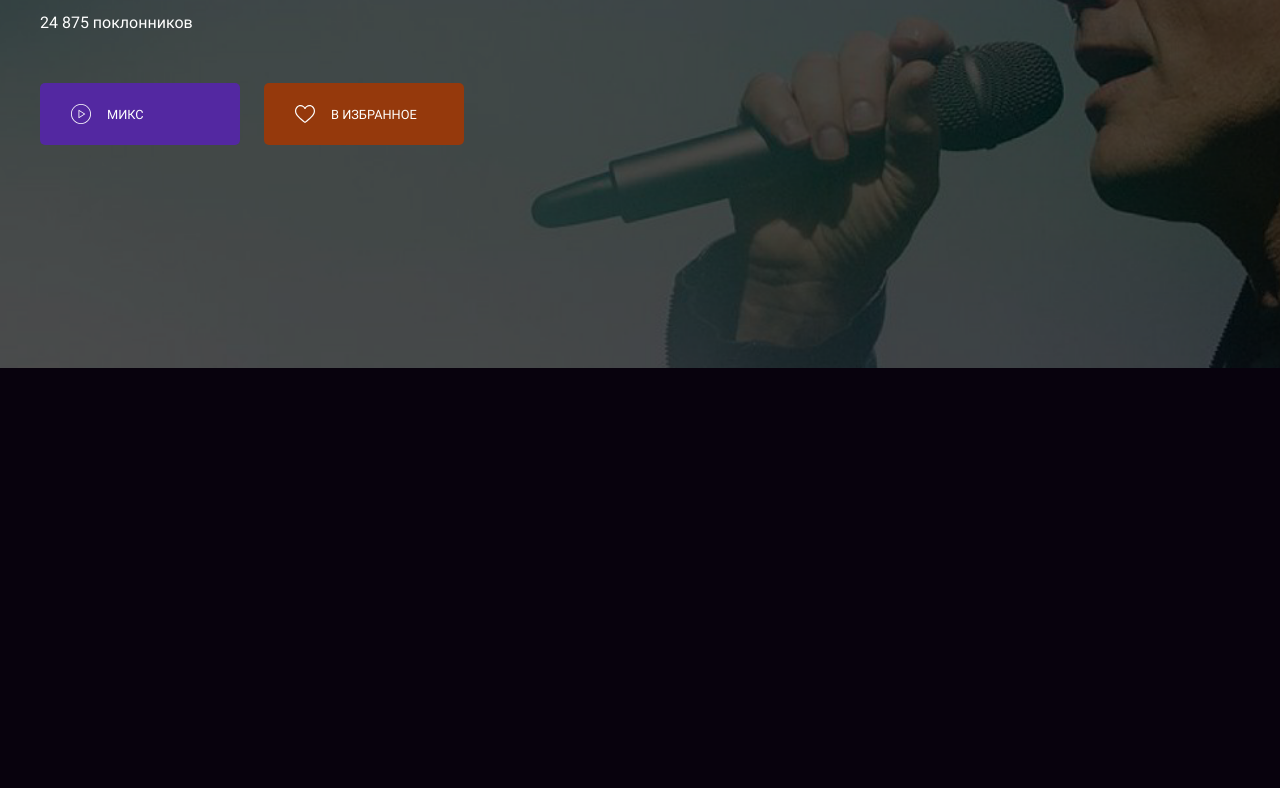
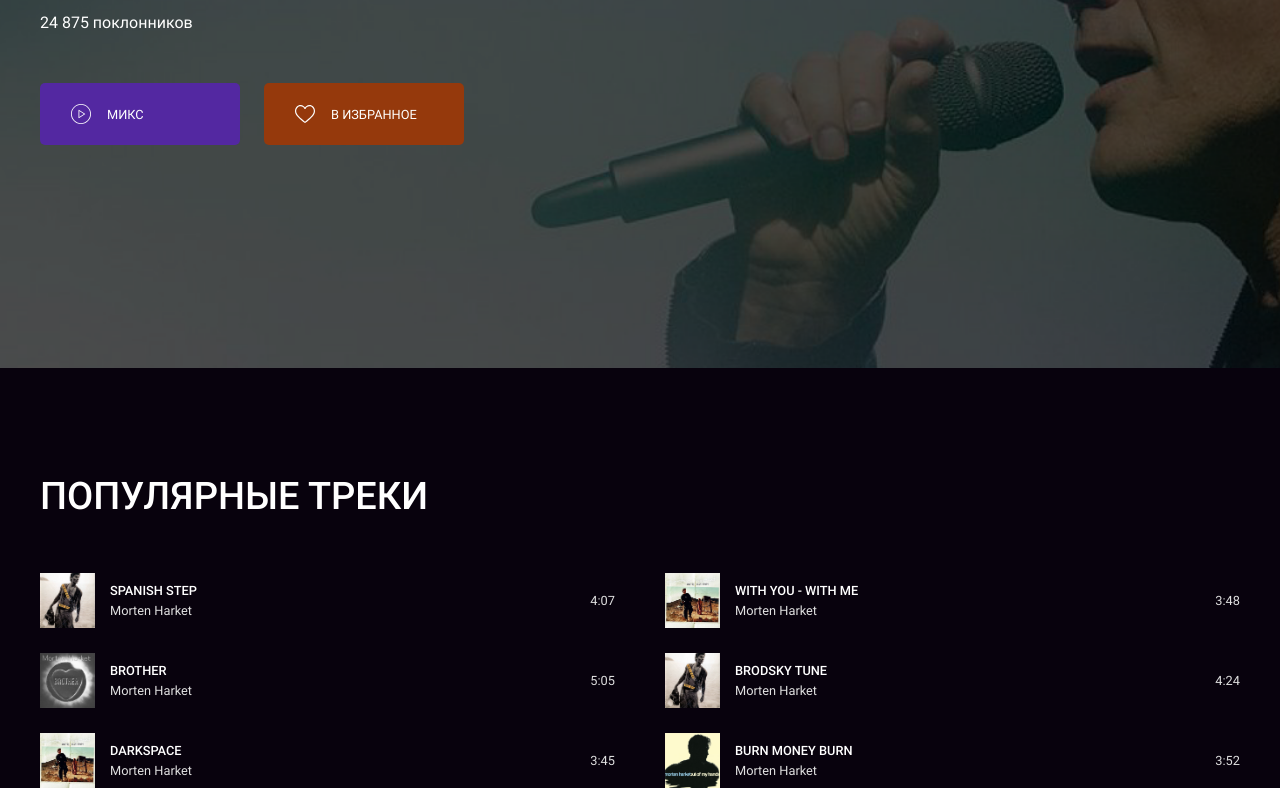
Before and after one commit to Dayana-mak/layout-designer-project-56, a website: page src/artist.html in a window 1280 px wide. Shown: the part 345-1133 px from the top of the page. Before the commit the page ends 800 px from the top, so only its background shows below. Drawn offline with Linux system fonts and the light colour scheme.

Commit message:
add style section-popular-track

```diff
--- a/src/artist.html
+++ b/src/artist.html
@@ -30,9 +30,9 @@
       </div>
     </div>
   </header>
-  <main>
-    <section class="section-description bg-artist">
-      <div class="container description-container description-container-artist" id="page-description">
+  <main class="artist-page">
+    <section class="section-description bg-artist-page" id="page-description">
+      <div class="container description-container description-container-artist">
         <h1>Morten Harket</h1>
         <p>24 875 поклонников</p>
         <div class="buttons">
@@ -41,6 +41,61 @@
         </div>
       </div>
     </section>
+    <section class="section-popular-track">
+      <div class="container popular-track-container" id="page-popular-track">
+        <h2>Популярные треки</h2>
+        <div class="tracks">
+          <div class="popular-track">
+            <img src="./images/albums/Wild Seed.png" alt="Wild Seed">
+            <div class="track-info">
+              <h3 class="track-name">Spanish Step</h3>
+              <p class="track-artist">Morten Harket</p>
+            </div>
+            <p class="track-duration">4:07</p>
+          </div>
+          <div class="popular-track">
+            <img src="./images/albums/Letter from Egypt.png" alt="Letter from Egypt">
+            <div class="track-info">
+              <h3 class="track-name">With you - with me</h3>
+              <p class="track-artist">Morten Harket</p>
+            </div>
+            <p class="track-duration">3:48</p>
+          </div>
+          <div class="popular-track">
+            <img src="./images/albums/Brother.png" alt="Brother">
+            <div class="track-info">
+              <h3 class="track-name">Brother</h3>
+              <p class="track-artist">Morten Harket</p>
+            </div>
+            <p class="track-duration">5:05</p>
+          </div>
+          <div class="popular-track">
+            <img src="../src/images/albums/Wild Seed.png" alt="Wild Seed">
+            <div class="track-info">
+              <h3 class="track-name">Brodsky tune</h3>
+              <p class="track-artist">Morten Harket</p>
+            </div>
+            <p class="track-duration">4:24</p>
+          </div>
+          <div class="popular-track">
+            <img src="../src/images/albums/Letter from Egypt.png" alt="Letter from Egypt">
+            <div class="track-info">
+              <h3 class="track-name">Darkspace</h3>
+              <p class="track-artist">Morten Harket</p>
+            </div>
+            <p class="track-duration">3:45</p>
+          </div>
+          <div class="popular-track">
+            <img src="../src/images/albums/Out of My Hands.png" alt="Out of My Hands">
+            <div class="track-info">
+              <h3 class="track-name">Burn money burn</h3>
+              <p class="track-artist">Morten Harket</p>
+            </div>
+            <p class="track-duration">3:52</p>
+          </div>
+        </div>
+      </div>
+    </section>
   </main>
 </body>
 </html>
--- a/src/scss/app.scss
+++ b/src/scss/app.scss
@@ -7,3 +7,4 @@
 @import "./main-page/section-app.scss";
 @import "footer.scss";
 @import "./artist-page/section-description.scss";
+@import "./artist-page/section-popular-track.scss";
--- a/src/scss/artist-page/section-description.scss
+++ b/src/scss/artist-page/section-description.scss
@@ -1,4 +1,4 @@
-.bg-artist {
+.bg-artist-page {
   background-image: url("../images/background/Morten\ Harket.png");
   background-position: center;
   background-size: cover;
@@ -7,10 +7,6 @@
 .description-container-artist {
   padding-top: 250px;
   padding-bottom: 223px;
-
-  h1 {
-    text-align: left;
-  }
 
   p {
     margin-bottom: 48px;
--- /dev/null
+++ b/src/scss/artist-page/section-popular-track.scss
@@ -0,0 +1,52 @@
+.popular-track-container {
+  h2 {
+    margin-bottom: 48px;
+  }
+}
+
+.tracks {
+  display: grid;
+  grid-template-columns: repeat(2, 1fr);
+  grid-template-rows: repeat(3, 1fr);
+  column-gap: 50px;
+  row-gap: 25px;
+}
+
+.popular-track {
+  display: flex;
+  justify-content: space-between;
+  align-items: center;
+  font-size: 12.8px;
+
+  img {
+    width: 55px;
+    height: 55px;
+  }
+
+  .track-info {
+    padding-left: 15px;
+    flex: 1 0 auto;
+
+    .track-name {
+      font-size: 12.8px;
+      margin: 0;
+    }
+
+    .track-artist {
+      margin: 0;
+      color: $light;
+    }
+  }
+
+  .track-duration {
+    color: $light;
+  }
+
+}
+
+@media screen and (max-width: 1239px) {
+  .tracks {
+    grid-template-columns: 1fr;
+    grid-template-rows: repeat(6, 1fr);
+  }
+}
--- a/src/scss/general.scss
+++ b/src/scss/general.scss
@@ -25,12 +25,27 @@ body {
   background-color: $bg-color;
 }
 
+.main-page {
+  h1,
+  h2,
+  h3 {
+    text-align: center;
+  }
+}
+
+.artist-page {
+  h1,
+  h2,
+  h3 {
+    text-align: left;
+  }
+}
+
 h1,
 h2,
 h3 {
   margin: 0;
   text-transform: uppercase;
-  text-align: center;
 }
 
 h1 {
--- a/src/scss/main-page/section-description.scss
+++ b/src/scss/main-page/section-description.scss
@@ -1,4 +1,4 @@
-.bg-main {
+.bg-main-page {
   background-image: url("../images/background/banner.png");
   background-position: center;
   background-size: cover;
@@ -54,7 +54,7 @@
 }
 
 @media screen and (max-width: 1239px) {
-  .description-container {
+  .description-container-main {
     padding-top: 248px;
 
     .description-text {
```
Also changed, not shown: src/index.html (+2 -2 lines), src/css/app.css, 1 other file.
